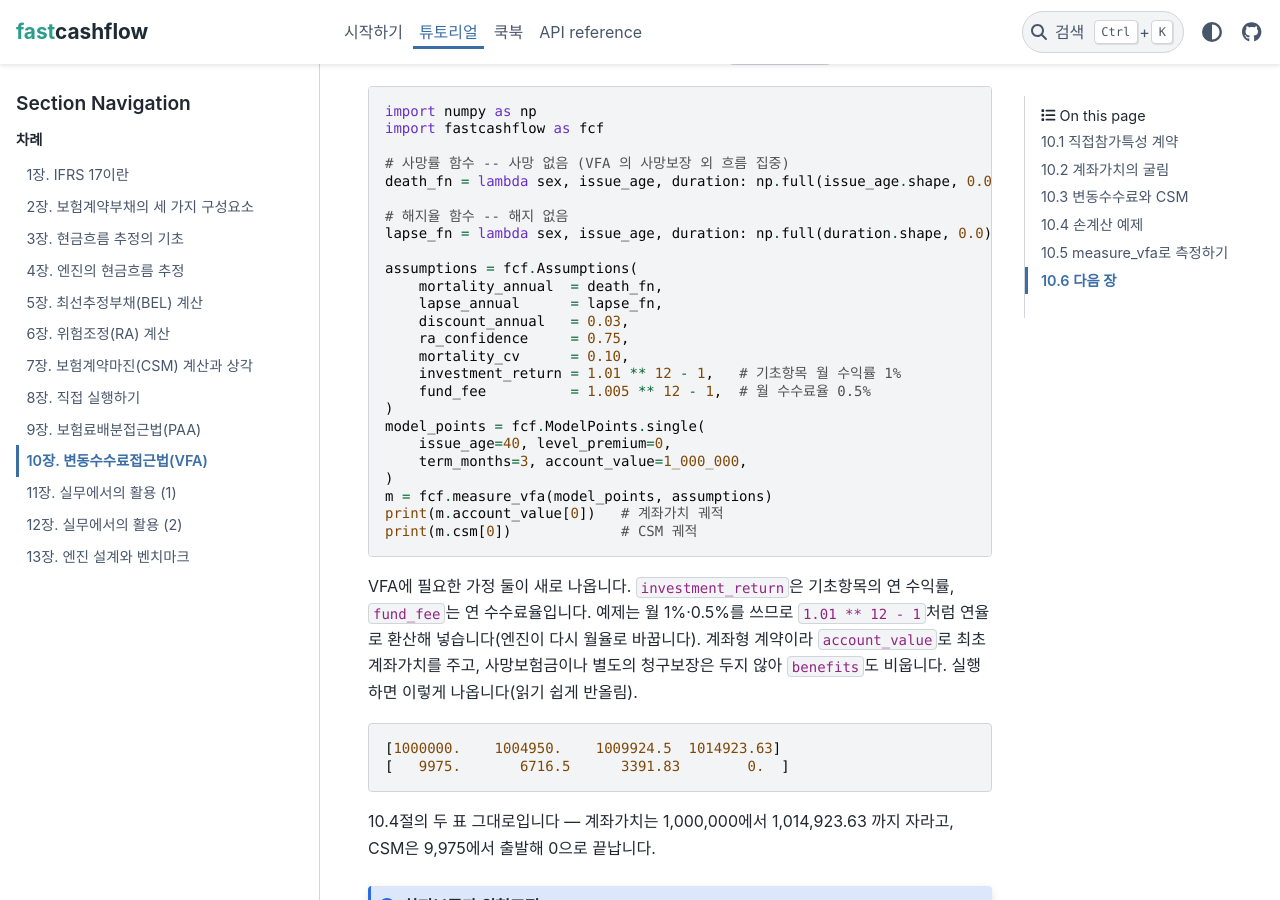
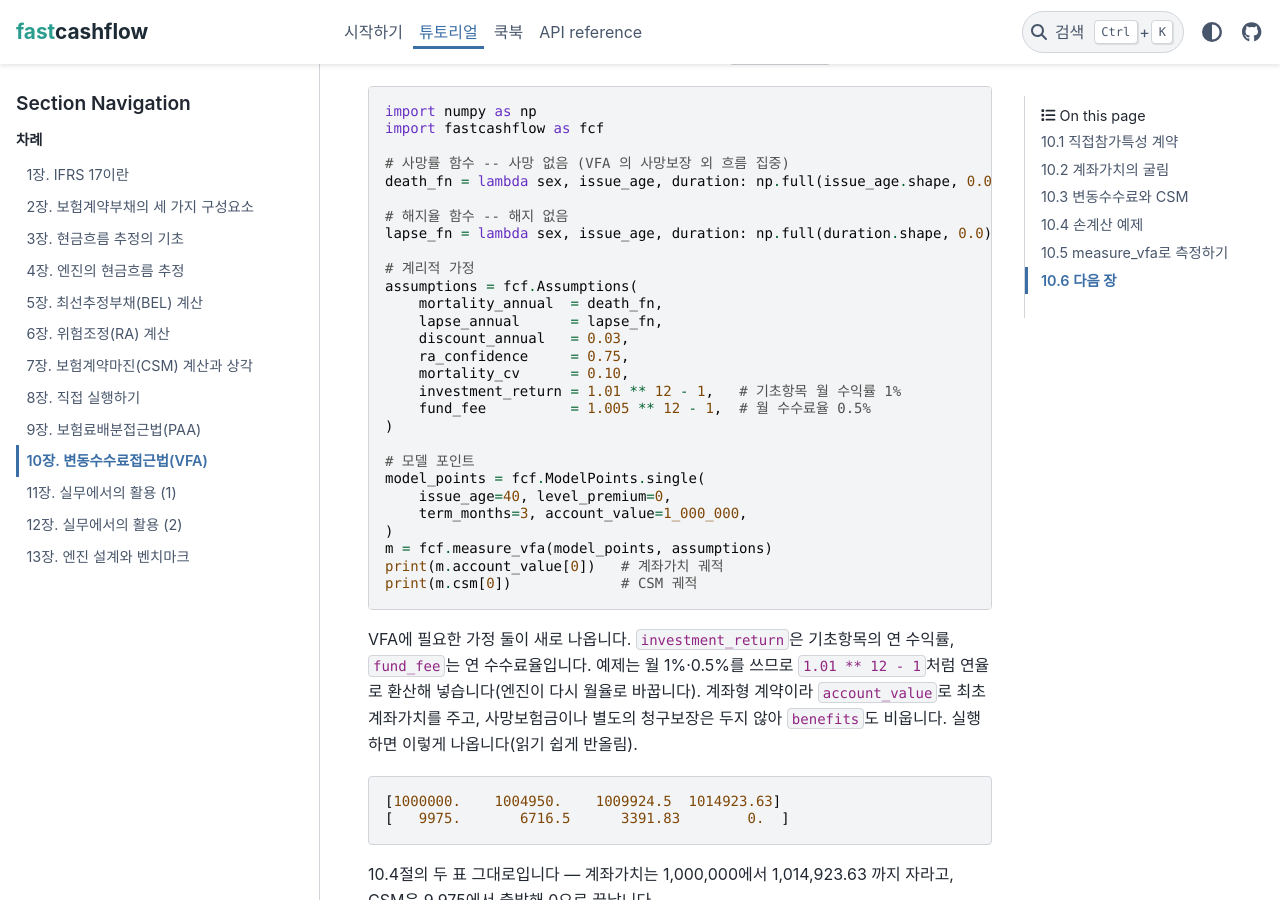
Before and after one commit to seokhoonj/fastcashflow, a Sphinx documentation site: the page built from docs/tutorial/10-vfa.md, in a window 1280 px wide and 900 px high, scrolled down 3635 px. Built offline with Sphinx 7.4.7 and the PyData theme 0.15.4, drawn with Linux system fonts in a browser that asks for light colours.

Commit message:
docs: tutorial 10.5 -- label '계리적 가정' / '모델 포인트' on the two blocks

```diff
--- a/docs/tutorial/10-vfa.md
+++ b/docs/tutorial/10-vfa.md
@@ -200,6 +200,7 @@ death_fn = lambda sex, issue_age, duration: np.full(issue_age.shape, 0.0)
 # 해지율 함수 -- 해지 없음
 lapse_fn = lambda sex, issue_age, duration: np.full(duration.shape, 0.0)
 
+# 계리적 가정
 assumptions = fcf.Assumptions(
     mortality_annual  = death_fn,
     lapse_annual      = lapse_fn,
@@ -209,6 +210,8 @@ assumptions = fcf.Assumptions(
     investment_return = 1.01 ** 12 - 1,   # 기초항목 월 수익률 1%
     fund_fee          = 1.005 ** 12 - 1,  # 월 수수료율 0.5%
 )
+
+# 모델 포인트
 model_points = fcf.ModelPoints.single(
     issue_age=40, level_premium=0,
     term_months=3, account_value=1_000_000,
```
